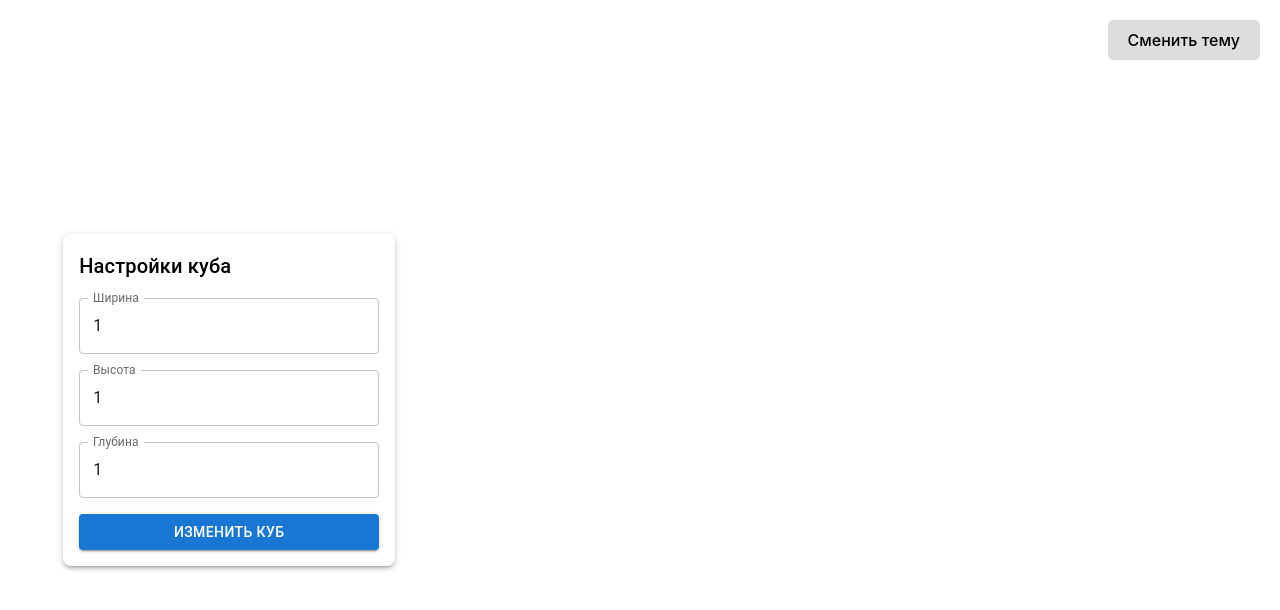
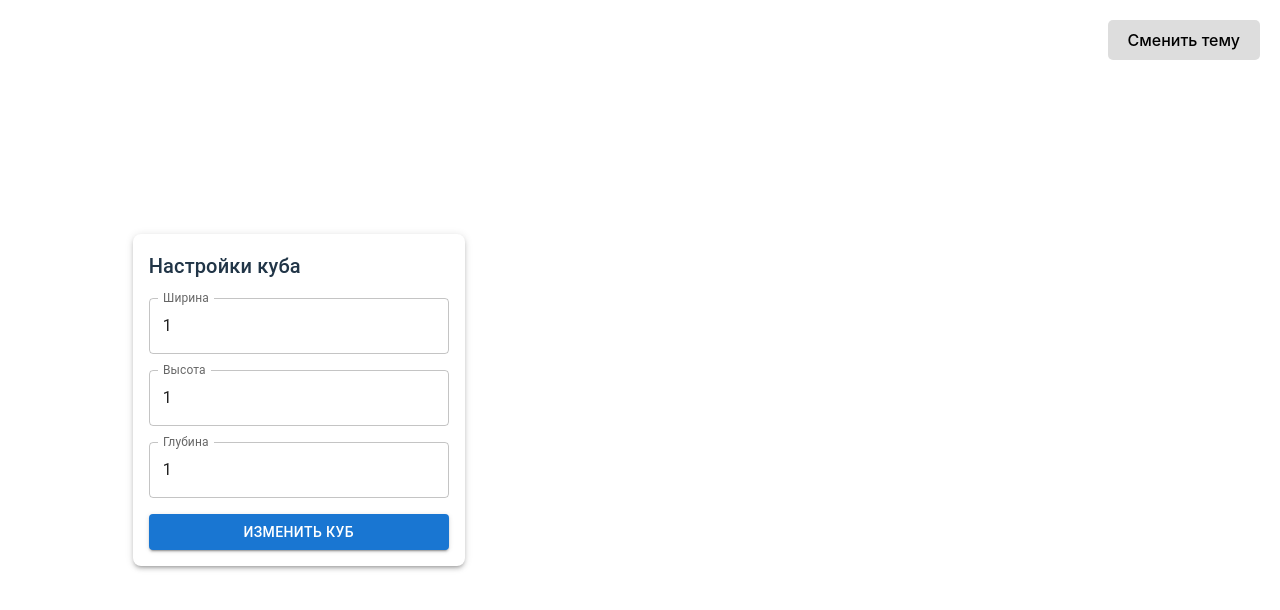
Before and after one commit to shadrin24/3d-box-app, a React (Vite) app: page / in a window 1280 px wide. Shown: the top 610 px of the page. Built offline with nearby package versions, Linux system fonts and the light colour scheme; no server answers.

Commit message:
Изометрия куба, цвет и каркас. Темная тема

```diff
--- a/src/App.tsx
+++ b/src/App.tsx
@@ -15,18 +15,19 @@ function AppContent() {
                 alignItems: "center",
                 height: "100vh",
                 background: darkMode ? "#333" : "#fff",
-                color: darkMode ? "#fff" : "#000",
+                // color: darkMode ? "#fff" : "#000",
+                width: "100vw",
             }}
         >
             {/* Контейнер для формы и сцены */}
-            <div style={{ display: "flex", width: "80%", maxWidth: "1200px" }}>
+            <div style={{ display: "flex", width: "80%", maxWidth: "100%", alignItems: "center" }}>
                 {/* Форма (слева, по центру) */}
                 <div style={{ flex: 1, display: "flex", justifyContent: "center", alignItems: "center" }}>
                     <BoxForm onSizeChange={(width, height, depth) => setSize({ width, height, depth })} />
                 </div>
 
                 {/* Сцена (справа, по центру) */}
-                <div style={{ flex: 2, display: "flex", justifyContent: "center", alignItems: "center" }}>
+                <div style={{ flex: 2, display: "flex", width: "100%", height: "90vh"}}>
                     <Scene size={size} />
                 </div>
             </div>
--- a/src/components/BoxForm.tsx
+++ b/src/components/BoxForm.tsx
@@ -1,5 +1,6 @@
 import { Box, Button, TextField, Typography } from "@mui/material";
 import { useState } from "react";
+import {useTheme} from "../ThemeContext";
 
 interface BoxFormProps {
     onSizeChange: (width: number, height: number, depth: number) => void;
@@ -9,6 +10,7 @@ const BoxForm = ({ onSizeChange }: BoxFormProps) => {
     const [width, setWidth] = useState(1);
     const [height, setHeight] = useState(1);
     const [depth, setDepth] = useState(1);
+    const { darkMode, toggleTheme } = useTheme();
 
     const handleSubmit = () => {
         onSizeChange(width, height, depth);
@@ -25,6 +27,8 @@ const BoxForm = ({ onSizeChange }: BoxFormProps) => {
                 display: "flex",
                 flexDirection: "column",
                 gap: 2,
+
+                bgcolor: darkMode ? "#9b9b9b" : "#fff"
             }}
         >
             <Typography variant="h6">Настройки куба</Typography>
--- a/src/components/Scene.tsx
+++ b/src/components/Scene.tsx
@@ -29,7 +29,7 @@ export default function Scene({ size }: { size: Size }) {
     }, [size]);
 
     return (
-        <Canvas>
+        <Canvas style={{ width: "100%", height: "100%" }}>
             <ambientLight intensity={0.5} />
             <directionalLight position={[5, 5, 5]} intensity={1} />
             {vertices.length > 0 && <Box vertices={vertices} />}
```
